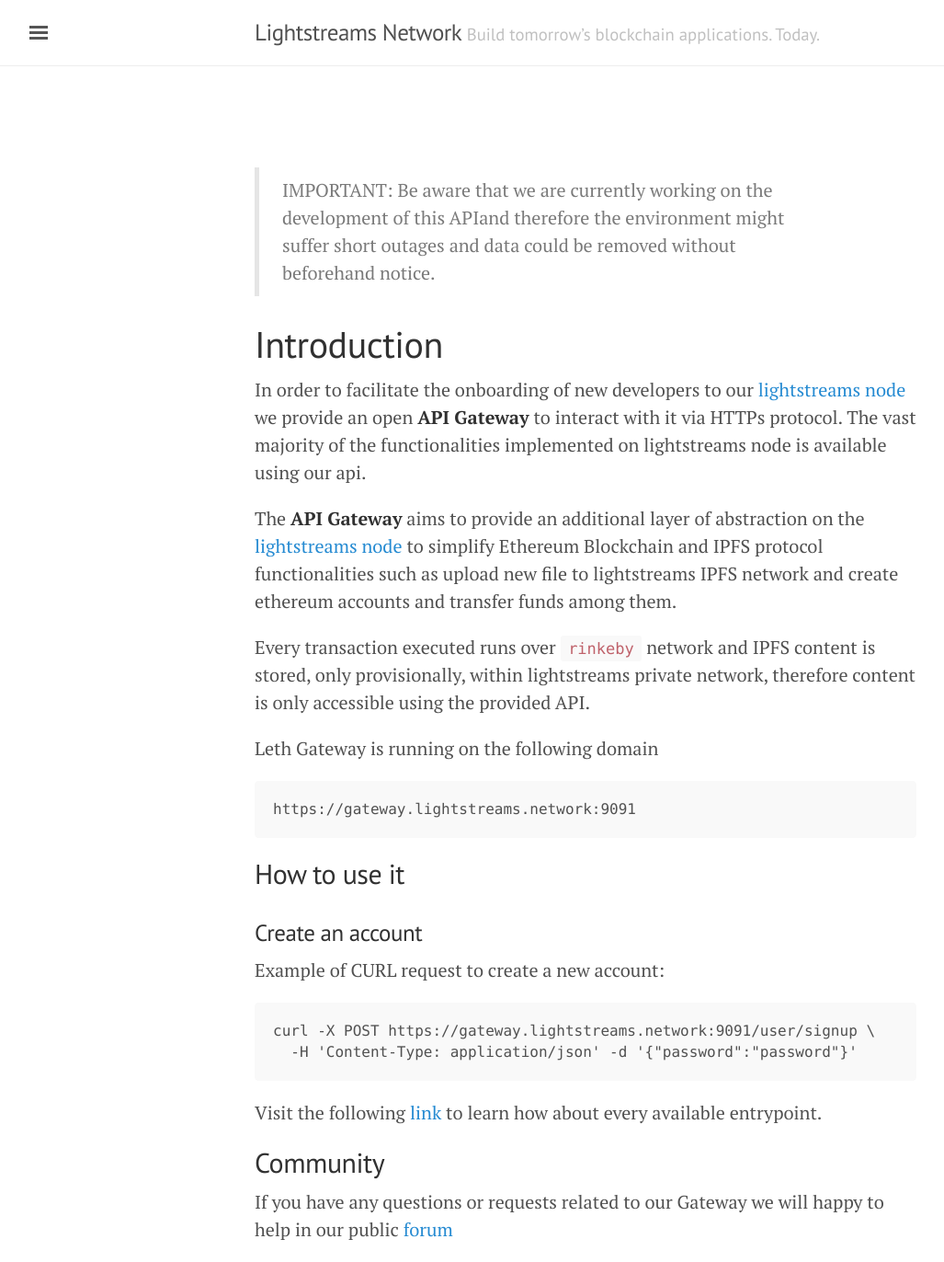
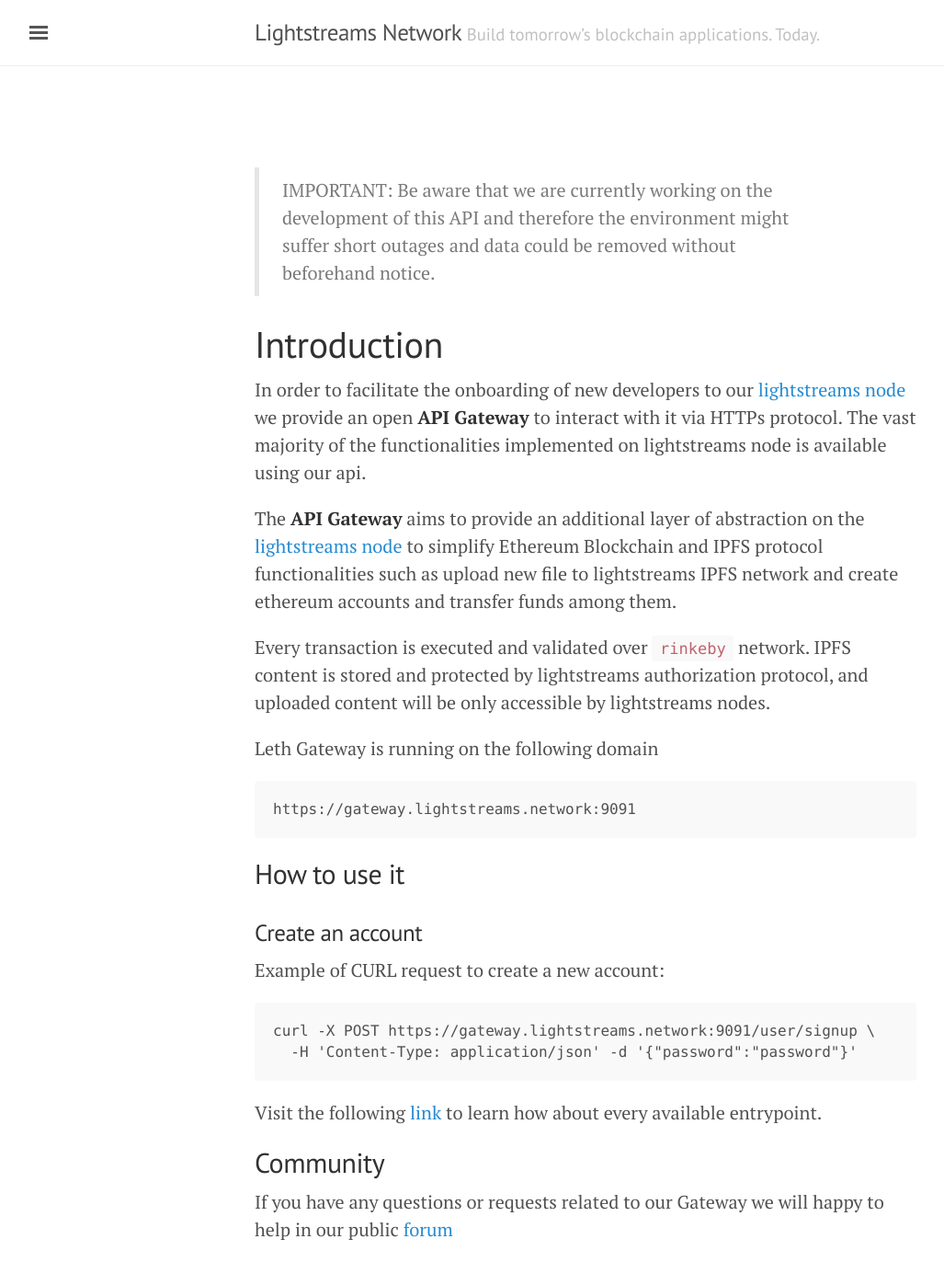
Before and after one commit to lightstreams-network/lightstreams-network.github.io, a Jekyll site: the page built from http-gateway.md, in a window 1280 px wide. Shown: the whole page at 92% size, without its empty margins (3-1030 px from the left). Built offline with Jekyll 4.4.1, drawn with Linux system fonts in a browser that asks for light colours; nearby versions of some CDN libraries.

Commit message:
Small corrections over gateway doc

````diff
--- a/http-gateway.md
+++ b/http-gateway.md
@@ -6,7 +6,7 @@
 <br>
 
 > IMPORTANT: Be aware that we are currently working on the development
-of this APIand therefore the environment might suffer short outages and
+of this API and therefore the environment might suffer short outages and
 data could be removed without beforehand notice.
 
 # Introduction
@@ -23,9 +23,9 @@
 new file to lightstreams IPFS network and create ethereum accounts and transfer
 funds among them.
 
-Every transaction executed runs over `rinkeby` network and IPFS content
-is stored, only provisionally, within lightstreams private network,
-therefore content is only accessible using the provided API.
+Every transaction is executed and validated over `rinkeby` network. IPFS content
+is stored and protected by lightstreams authorization protocol,
+and uploaded content will be only accessible by lightstreams nodes.
 
 Leth Gateway is running on the following domain
 ```
````
